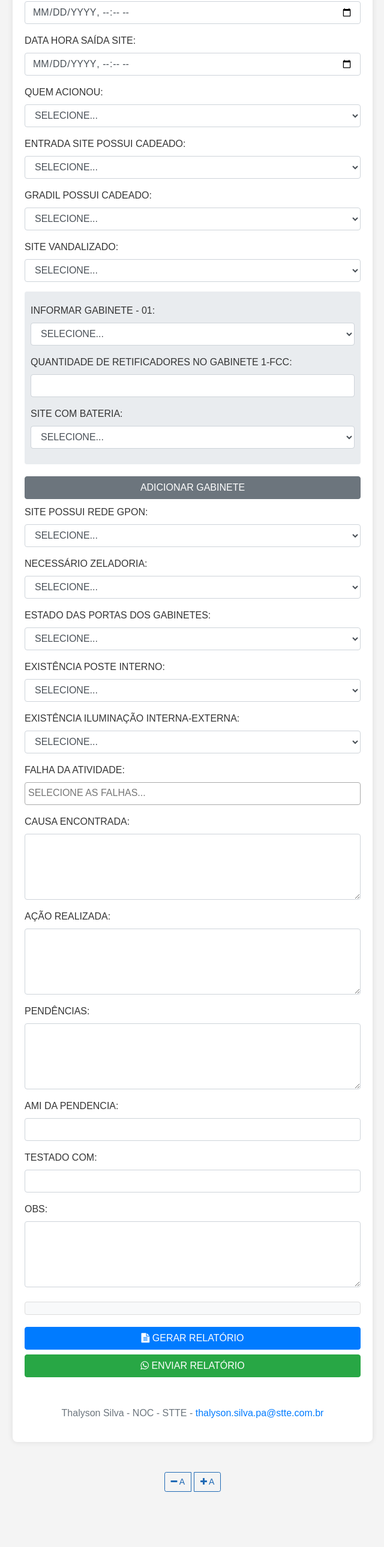
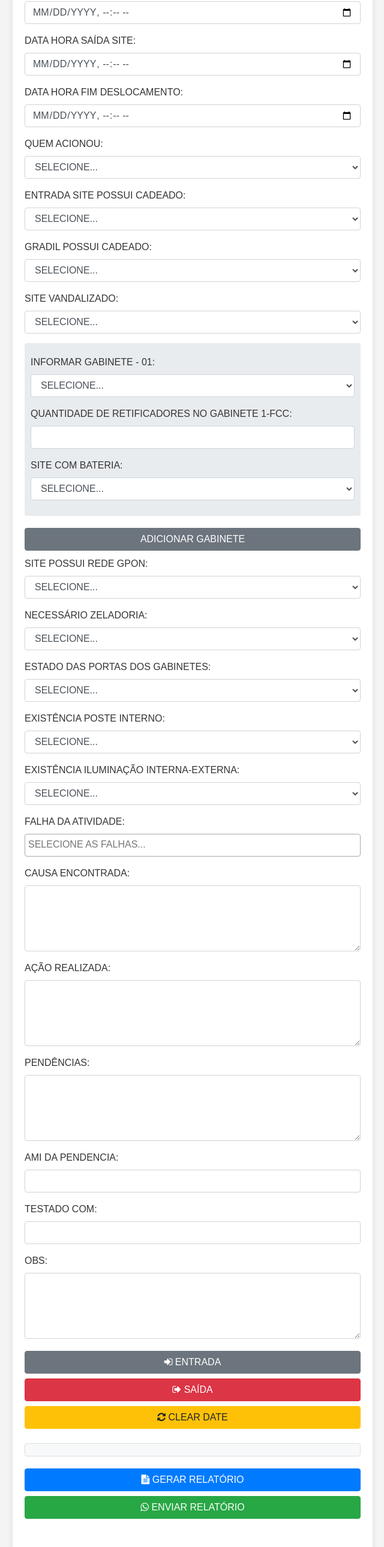
Before and after one commit to Thalysoncristian/Thalyson-silva-projeto, a plain HTML site: page index.html in a window 1280 px wide. Shown: the part 901-3480 px from the top of the page at 60% size, without its empty margins (319-959 px from the left). Before the commit the page ends 3388 px from the top, so only its background shows below. Drawn offline with nearby package versions, Linux system fonts and the light colour scheme.

Commit message:
update fim

```diff
--- a/index.html
+++ b/index.html
@@ -77,6 +77,11 @@
             <div class="form-group">
                 <label for="dataSaidaSite">DATA HORA SAÍDA SITE:</label>
                 <input type="datetime-local" id="dataSaidaSite" class="form-control" required>
+            </div>
+
+            <div class="form-group">
+                <label for="dataFimDeslocamento">DATA HORA FIM DESLOCAMENTO:</label>
+                <input type="datetime-local" id="dataFimDeslocamento" class="form-control" required>
             </div>
 
             <div class="form-group">
@@ -304,15 +309,31 @@
                 <label for="obs">OBS:</label>
                 <textarea id="obs" class="form-control" rows="4" ></textarea>
             </div>
-            <div id="resultado" class="mt-4"></div>
+
+
+
+        </form>
+
+        <button type="button" class="btn btn-secondary btn-block" onclick="gerarEntrada()">
+            <i class="fa fa-sign-in"></i> Entrada
+        </button>
+        <button type="button" class="btn btn-danger btn-block" onclick="gerarSaida()">
+            <i class="fa fa-sign-out"></i> Saída
+        </button>
+        <button type="button" class="btn btn-warning btn-block" onclick="gerarNovoRelatorio()">
+            <i class="fa fa-refresh"></i> Clear Date
+        </button>
+
+
+        <div id="resultado" class="mt-4"></div>
             <button type="submit" class="btn btn-primary btn-block" onclick="gerarRelatorio()">
                 <i class="fa fa-file-text"></i> Gerar Relatório
             </button>
-            <button type="button" class="btn btn-success btn-block" onclick="enviarRelatorio()">
-                <i class="fa fa-whatsapp"></i> Enviar Relatório
-            </button>
-        </form>
 
+
+        <button type="button" class="btn btn-success btn-block" onclick="enviarRelatorio()">
+            <i class="fa fa-whatsapp"></i> Enviar Relatório
+        </button>
 
 
         <footer class="text-center mt-5">
--- a/script.js
+++ b/script.js
@@ -189,6 +189,7 @@ function gerarRelatorio() {
             dataDeslocamento: document.getElementById('dataDeslocamento')?.value || '',
             dataEntradaSite: document.getElementById('dataEntradaSite')?.value || '',
             dataSaidaSite: document.getElementById('dataSaidaSite')?.value || '',
+            dataFimDeslocamento: document.getElementById('dataFimDeslocamento')?.value || '',
             quemAcionou: document.getElementById('quemAcionou')?.value?.toUpperCase() || '',
             cadeado: document.getElementById('cadeado')?.value?.toUpperCase() || '',
             modeloCadeadoEntrada: document.getElementById('modeloCadeadoEntrada')?.value?.toUpperCase() || '',
@@ -258,6 +259,7 @@ function gerarRelatorio() {
         relatorio.dataDeslocamento = formatarDataHora(relatorio.dataDeslocamento);
         relatorio.dataEntradaSite = formatarDataHora(relatorio.dataEntradaSite);
         relatorio.dataSaidaSite = formatarDataHora(relatorio.dataSaidaSite);
+        relatorio.dataFimDeslocamento = formatarDataHora(relatorio.dataFimDeslocamento);
 
         let resultado = `
                                 *INFORME DE ATENDIMENTO TÉCNICO*
@@ -271,6 +273,7 @@ function gerarRelatorio() {
 *DATA HORA DESLOCAMENTO:* ${relatorio.dataDeslocamento}
 *DATA HORA ENTRADA SITE:* ${relatorio.dataEntradaSite}
 *DATA HORA SAÍDA SITE:* ${relatorio.dataSaidaSite}
+*DATA HORA FIM DESLOCAMENTO:* ${relatorio.dataFimDeslocamento}
 *QUEM ACIONOU:* ${relatorio.quemAcionou}
 *ENTRADA SITE POSSUI CADEADO:* ${relatorio.cadeado}
 ${relatorio.cadeado === 'SIM' ? `*MODELO DO CADEADO ENTRADA SITE:* ${relatorio.modeloCadeadoEntrada}` : ''}
@@ -362,3 +365,91 @@ function inicializarFormulario() {
 
 // Inicializar o formulário quando a página carregar
 window.addEventListener('load', inicializarFormulario);
+
+// Função para gerar mensagem de entrada
+function gerarEntrada() {
+    try {
+        const falhasAtividade = Array.from(document.getElementById('falhaAtividade').selectedOptions)
+            .map(option => option.value)
+            .join(', ');
+
+        const entrada = `*ENTRADA: (X)*
+*EMPRESA: STTE*
+*SITE:* ${document.getElementById('site')?.value?.toUpperCase() || ''}
+*AMI:* ${document.getElementById('ami')?.value?.toUpperCase() || ''}
+*FALHA DA ATIVIDADE:* ${falhasAtividade}
+*TÉCNICO:* ${document.getElementById('tecnico')?.value?.toUpperCase() || ''}
+*SUPERVISOR:* ${document.getElementById('supervisor')?.value?.toUpperCase() || ''}
+*COORDENADOR:* ${document.getElementById('coordenador')?.value?.toUpperCase() || ''}
+*DATA HORA ENTRADA:* ${formatarDataHora(document.getElementById('dataEntradaSite')?.value || '')}`;
+
+        document.getElementById('resultado').textContent = entrada.trim();
+    } catch (error) {
+        console.error('Erro ao gerar entrada:', error);
+        alert('Ocorreu um erro ao gerar a entrada. Por favor, verifique os dados inseridos.');
+    }
+}
+
+// Função para gerar mensagem de saída
+function gerarSaida() {
+    try {
+        const falhasAtividade = Array.from(document.getElementById('falhaAtividade').selectedOptions)
+            .map(option => option.value)
+            .join(', ');
+
+        const saida = `*SAÍDA:* (X)
+*EMPRESA: STTE*
+*SITE:* ${document.getElementById('site')?.value?.toUpperCase() || ''}
+*AMI:* ${document.getElementById('ami')?.value?.toUpperCase() || ''}
+*FALHA DA ATIVIDADE:* ${falhasAtividade}
+*TÉCNICO:* ${document.getElementById('tecnico')?.value?.toUpperCase() || ''}
+*SUPERVISOR:* ${document.getElementById('supervisor')?.value?.toUpperCase() || ''}
+*COORDENADOR:* ${document.getElementById('coordenador')?.value?.toUpperCase() || ''}
+*DATA HORA SAÍDA:* ${formatarDataHora(document.getElementById('dataSaidaSite')?.value || '')}`;
+
+        document.getElementById('resultado').textContent = saida.trim();
+    } catch (error) {
+        console.error('Erro ao gerar saída:', error);
+        alert('Ocorreu um erro ao gerar a saída. Por favor, verifique os dados inseridos.');
+    }
+}
+
+// Função auxiliar para formatar data e hora
+function formatarDataHora(dataHora) {
+    if (!dataHora) return '';
+    const data = new Date(dataHora);
+    return data.toLocaleString('pt-BR', {
+        day: '2-digit',
+        month: '2-digit',
+        year: 'numeric',
+        hour: '2-digit',
+        minute: '2-digit'
+    });
+}
+
+// Função para gerar novo relatório
+function gerarNovoRelatorio() {
+    try {
+        const falhasAtividade = Array.from(document.getElementById('falhaAtividade').selectedOptions)
+            .map(option => option.value)
+            .join(', ');
+
+        const relatorio = `*INFORME DE ATENDIMENTO TÉCNICO*
+*SITE:* ${document.getElementById('site')?.value?.toUpperCase() || ''}
+*AMI:* ${document.getElementById('ami')?.value?.toUpperCase() || ''}
+*NOME DO TÉCNICO:* ${document.getElementById('tecnico')?.value?.toUpperCase() || ''}
+*NOME DO SUPERVISOR:* ${document.getElementById('supervisor')?.value?.toUpperCase() || ''}
+*COORDENADOR:* ${document.getElementById('coordenador')?.value?.toUpperCase() || ''}
+*DATA ACIONAMENTO:* ${formatarDataHora(document.getElementById('dataAcionamento')?.value || '')}
+*DATA HORA DESLOCAMENTO:* ${formatarDataHora(document.getElementById('dataDeslocamento')?.value || '')}
+*DATA HORA FIM DESLOCAMENTO:* ${formatarDataHora(document.getElementById('dataFimDeslocamento')?.value || '')}
+*QUEM ACIONOU:* ${document.getElementById('quemAcionou')?.value?.toUpperCase() || ''}
+*FALHA DA ATIVIDADE:* ${falhasAtividade}
+*CAUSA ENCONTRADA:* ${document.getElementById('causaEncontrada')?.value?.toUpperCase() || ''}`;
+
+        document.getElementById('resultado').textContent = relatorio.trim();
+    } catch (error) {
+        console.error('Erro ao gerar relatório:', error);
+        alert('Ocorreu um erro ao gerar o relatório. Por favor, verifique os dados inseridos.');
+    }
+}
```
